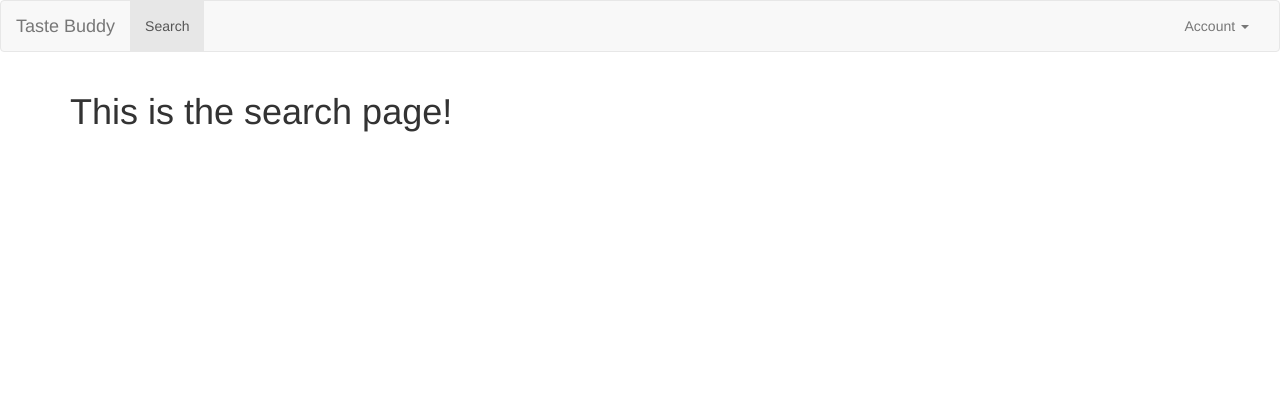
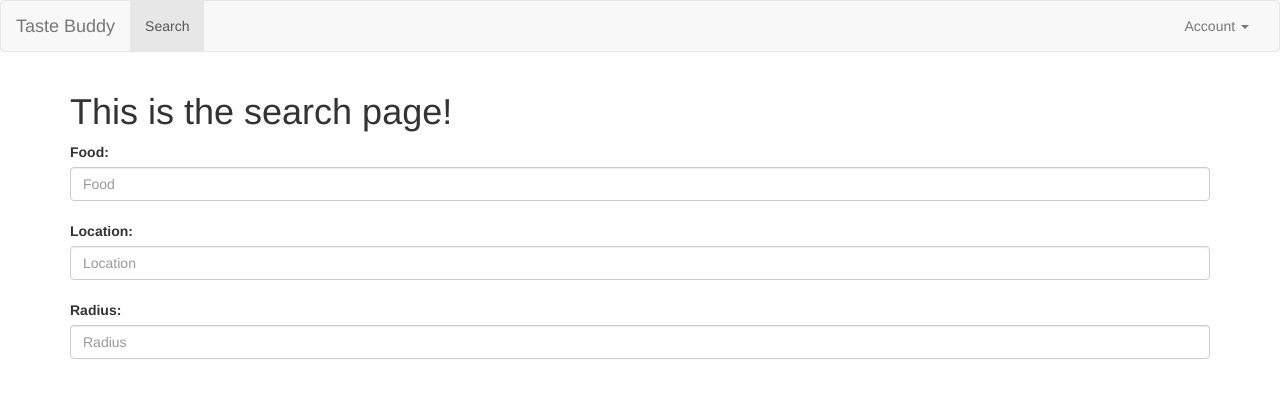
Before and after one commit to ginadivina/taste-buddy, a Flask app: page /search in a window 1280 px wide. Shown: the top 398 px of the page. Run offline with Flask 2, Linux system fonts and the light colour scheme; some libraries are stand-ins or nearby versions.

Commit message:
Filter search form added

```diff
--- a/app/routes.py
+++ b/app/routes.py
@@ -1,5 +1,11 @@
-from flask import render_template, url_for
+from flask import render_template, url_for, request
+from wtforms import Form, TextField, TextAreaField, validators, StringField, SubmitField
 from app import app
+
+
+class SearchForm(Form):
+    location = StringField('Location:', validators=[validators.required()])
+    food = StringField('Food type:', validators=[validators.required()])
 
 
 @app.route('/')
@@ -34,9 +40,16 @@ def review():
     return render_template('review.html')
 
 
-@app.route('/search')
+@app.route('/search', methods=['GET', 'POST'])
 def search():
-    return render_template('search.html')
+    search_form = SearchForm(request.form)
+
+    if request.method == 'POST':
+        location=request.form['location']
+        radius=request.form['radius']
+        food=request.form['food']
+
+    return render_template('search.html', form=search_form)
 
 
 @app.errorhandler(404)
--- a/app/templates/search.html
+++ b/app/templates/search.html
@@ -7,5 +7,20 @@
     {% else %}
     <h1>This is the search page!</h1>
     {% endif %}
+    <form  action="" method="post" role="form">
+        {{ form.csrf }}
+        <div class="form-group">
+            <label for="food">Food:</label>
+            <input type="text" class="form-control" id="food" name="food" placeholder="Food">
+            <br>
+            <label for="location">Location:</label>
+            <input type="text" class="form-control" id="location" name="location" placeholder="Location">
+            <br>
+            <label for="radius">Radius:</label>
+            <input type="text" class="form-control" id="radius" name="radius" placeholder="Radius">
+            <br>
+        </div>
+    </form>
+
 </div>
 {% endblock %}
--- a/requirements.txt
+++ b/requirements.txt
@@ -8,3 +8,4 @@ MarkupSafe==1.1.1
 python-dotenv==0.10.3
 visitor==0.1.3
 Werkzeug==0.16.0
+WTForms==2.2.1
```
